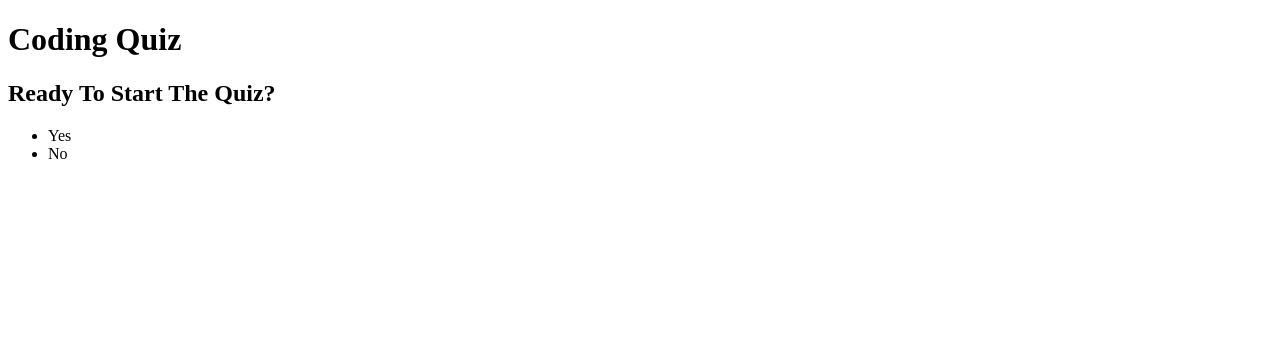
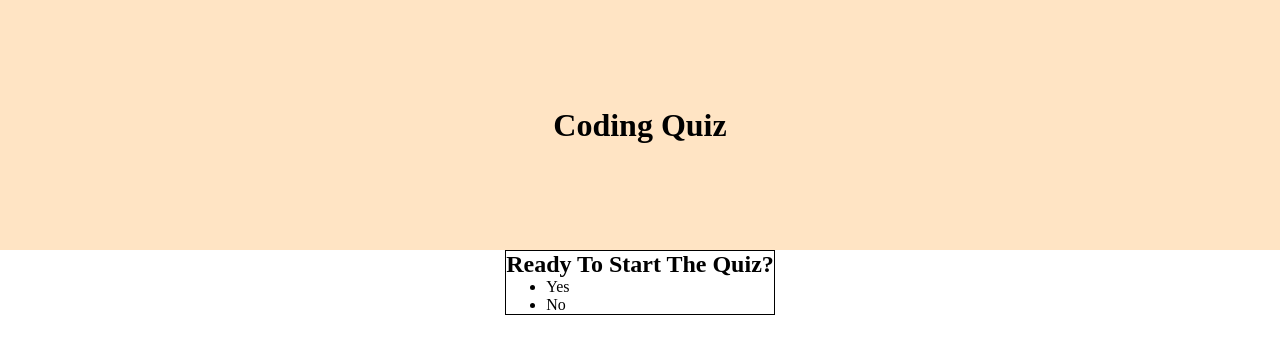
Before and after one commit to hayessea000/coding-quiz, a plain HTML site: page index.html in a window 1280 px wide. Drawn offline with Linux system fonts and the light colour scheme.

Commit message:
started formating in css

```diff
--- a/assets/css/style.css
+++ b/assets/css/style.css
@@ -0,0 +1,22 @@
+* {
+    margin: 0px;
+}
+
+header{
+    background-color: bisque;
+    height: 250px;
+    display: flex;
+}
+
+header h1{
+    margin: auto;
+}
+
+.box{
+    display: flex;
+    justify-content: center;
+}
+
+section{
+    border: 1px solid black;
+}
--- a/index.html
+++ b/index.html
@@ -11,6 +11,7 @@
     <header>
         <h1>Coding Quiz</h1>
     </header>
+    <div class="box">
         <section>
             <h2>Ready To Start The Quiz?</h2>
             <ul>
@@ -18,6 +19,7 @@
                 <li>No</li>
             </ul>
         </section>
+    </div>
         <!-- <section>
         <h2>Question 1</h2>
         <ul>
```
Lines whose indentation alone changed are shown as unchanged.
